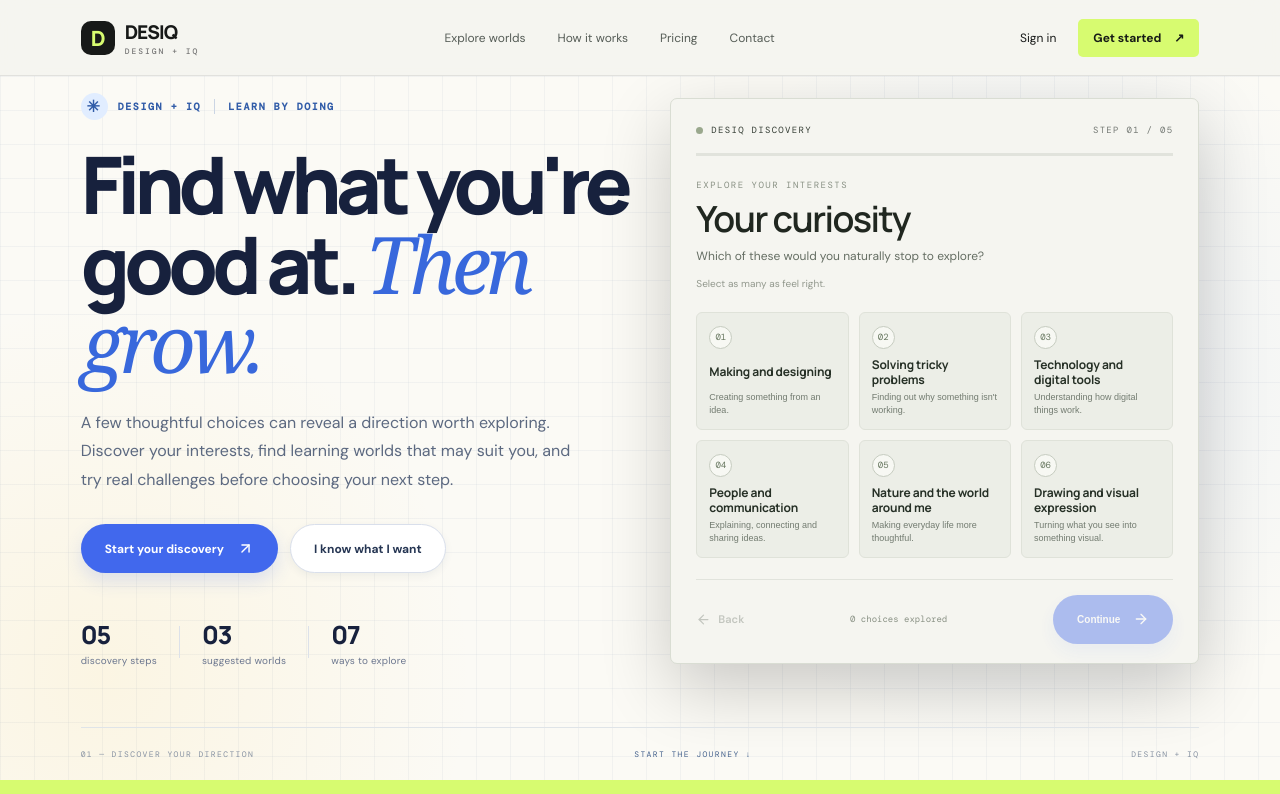
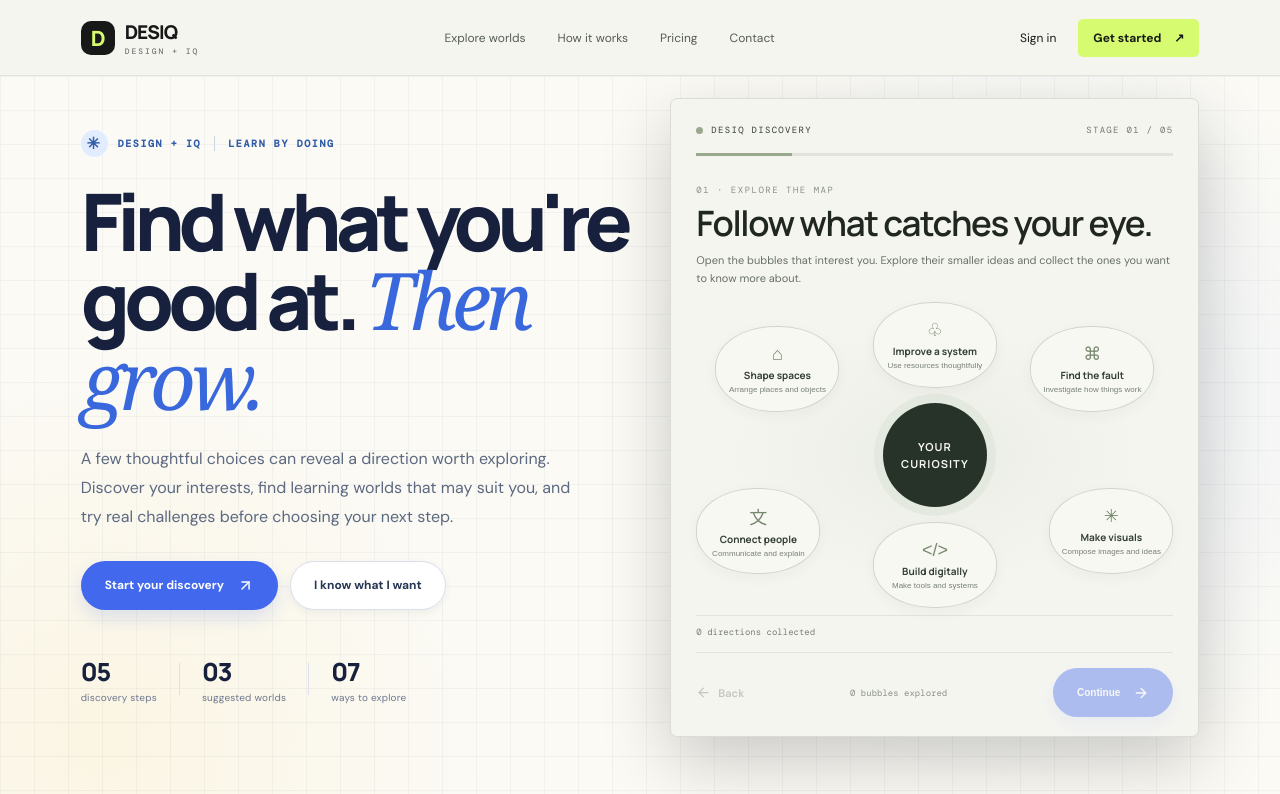
Before and after one commit to supportdesiq/desiq, a Next.js app: page / in a window 1280 px wide. Shown: the top 794 px of the page. Built offline with nearby package versions, Linux system fonts and the light colour scheme.

Commit message:
DESIQ Discovery Playground V2

```diff
--- a/components/DiscoveryGame.tsx
+++ b/components/DiscoveryGame.tsx
@@ -1,79 +1,90 @@
-"use client";
-
+ "use client";
 import { useMemo, useState } from "react";
 import Link from "next/link";
 import { ArrowLeft, ArrowRight, ArrowUpRight, Check, RotateCcw, Sparkles } from "lucide-react";
 import { subjects } from "@/lib/subjects";
 
-type Choice = { id: string; label: string; detail: string; scores: Record<string, number> };
-const stages: { title: string; prompt: string; choices: Choice[] }[] = [
- { title:"Your curiosity", prompt:"Which of these would you naturally stop to explore?", choices:[
-  {id:"make",label:"Making and designing",detail:"Creating something from an idea.",scores:{architecture:3,art:3,hardware:1}},
-  {id:"solve",label:"Solving tricky problems",detail:"Finding out why something isn't working.",scores:{it:3,hardware:2,"code-ai":2}},
-  {id:"tech",label:"Technology and digital tools",detail:"Understanding how digital things work.",scores:{it:2,hardware:2,"code-ai":3}},
-  {id:"people",label:"People and communication",detail:"Explaining, connecting and sharing ideas.",scores:{languages:3,it:1}},
-  {id:"nature",label:"Nature and the world around me",detail:"Making everyday life more thoughtful.",scores:{sustainability:3,architecture:1}},
-  {id:"visual",label:"Drawing and visual expression",detail:"Turning what you see into something visual.",scores:{art:3,architecture:2}}
- ]},
- { title:"Your kind of activity", prompt:"What would you most enjoy spending time doing?", choices:[
-  {id:"sketch",label:"Sketching or planning a space",detail:"Imagining how something could look or work.",scores:{architecture:3,art:2}},
-  {id:"fix",label:"Taking things apart and fixing them",detail:"Investigating parts, faults and solutions.",scores:{hardware:3,it:2}},
-  {id:"build-digital",label:"Building something on a computer",detail:"Trying tools, code or digital workflows.",scores:{"code-ai":3,it:1}},
-  {id:"explain",label:"Helping someone understand",detail:"Making a difficult idea feel simple.",scores:{languages:3,it:1}},
-  {id:"improve",label:"Making a process less wasteful",detail:"Finding practical ways to improve things.",scores:{sustainability:3,architecture:1}},
-  {id:"draw",label:"Drawing, observing or making art",detail:"Noticing details and expressing ideas.",scores:{art:3,architecture:1}}
- ]},
- { title:"How you approach things", prompt:"When you meet a new challenge, what sounds most like you?", choices:[
-  {id:"visualise",label:"I picture how it could look",detail:"I like to visualise possibilities first.",scores:{architecture:3,art:2}},
-  {id:"investigate",label:"I look for clues and test ideas",detail:"I prefer to understand the cause.",scores:{it:3,hardware:2,"code-ai":1}},
-  {id:"experiment",label:"I try tools and experiment",detail:"I learn by making and testing.",scores:{"code-ai":2,hardware:2,art:1}},
-  {id:"organise",label:"I organise the steps",detail:"I enjoy structure and clear communication.",scores:{languages:2,it:2,sustainability:1}},
-  {id:"impact",label:"I think about the bigger impact",detail:"I consider people and resources.",scores:{sustainability:3,architecture:1}}
- ]},
- { title:"A practical situation", prompt:"Which mini-mission would you choose first?", choices:[
-  {id:"room",label:"Plan a small, useful room",detail:"Balance space, comfort and function.",scores:{architecture:4}},
-  {id:"computer",label:"Find why a computer won't start",detail:"Work through symptoms and possible causes.",scores:{hardware:3,it:3}},
-  {id:"website",label:"Make a simple website or tool",detail:"Turn a small idea into a digital result.",scores:{"code-ai":4}},
-  {id:"campaign",label:"Create a clear message in another language",detail:"Help an idea reach more people.",scores:{languages:4}},
-  {id:"resource",label:"Reduce water or energy use",detail:"Find a practical everyday improvement.",scores:{sustainability:4}},
-  {id:"illustration",label:"Draw an object from observation",detail:"Use shape, line and proportion.",scores:{art:4}}
- ]},
- { title:"What you'd like to grow", prompt:"Which result would make you feel proud?", choices:[
-  {id:"spaces",label:"A space or design I planned",detail:"A thoughtful plan that solves a real need.",scores:{architecture:4}},
-  {id:"reliable",label:"A problem I diagnosed and fixed",detail:"A reliable solution that helps someone.",scores:{it:3,hardware:3}},
-  {id:"digital",label:"A digital project I created",detail:"A working tool, website or prototype.",scores:{"code-ai":4}},
-  {id:"change",label:"A positive change I helped make",detail:"A more sustainable way of doing something.",scores:{sustainability:4}},
-  {id:"communicate",label:"A message I communicated well",detail:"Helping people understand one another.",scores:{languages:4}},
-  {id:"artwork",label:"An artwork that feels like mine",detail:"A visual idea brought to life.",scores:{art:4}}
- ]}
+const worlds = Object.fromEntries(subjects.map(s=>[s.slug,s]));
+const interestNodes = [
+ {id:"space",name:"Shape spaces",hint:"Arrange places and objects",score:{architecture:4}},
+ {id:"repair",name:"Find the fault",hint:"Investigate how things work",score:{it:3,hardware:3}},
+ {id:"create",name:"Make visuals",hint:"Compose images and ideas",score:{art:4,architecture:1}},
+ {id:"digital",name:"Build digitally",hint:"Make tools and systems",score:{"code-ai":4,it:1}},
+ {id:"connect",name:"Connect people",hint:"Communicate and explain",score:{languages:4}},
+ {id:"improve",name:"Improve a system",hint:"Use resources thoughtfully",score:{sustainability:4}}
 ];
-const bySlug = Object.fromEntries(subjects.map(s=>[s.slug,s]));
+const activityOptions=[
+ {id:"hands",label:"Work with my hands",sub:"Build, arrange, repair",score:{architecture:2,hardware:2}},
+ {id:"visual",label:"Think in pictures",sub:"Sketch, compose, imagine",score:{architecture:2,art:3}},
+ {id:"logic",label:"Solve a puzzle",sub:"Test, reason, find patterns",score:{it:2,"code-ai":3,hardware:1}},
+ {id:"people",label:"Help someone",sub:"Explain, guide, communicate",score:{languages:3,it:1}},
+ {id:"systems",label:"Make things work better",sub:"Plan, improve, organise",score:{sustainability:3,it:1}}
+];
+const scenarioSteps=[
+ {id:"notice",label:"Notice what is happening",score:{it:2,hardware:1}},
+ {id:"ask",label:"Understand who it affects",score:{languages:2,it:1}},
+ {id:"test",label:"Try a small safe test",score:{it:2,hardware:2,"code-ai":1}},
+ {id:"plan",label:"Plan a better arrangement",score:{architecture:2,sustainability:1}},
+ {id:"make",label:"Create and review a solution",score:{art:1,architecture:1,"code-ai":2,sustainability:1}}
+];
+const puzzles=[
+ {q:"Which tile completes this simple sequence?",tiles:["○","○○","○○○","?"],answers:["○○○○","△△△△","□"],correct:"○○○○",score:{ "code-ai":2,hardware:1,it:1}},
+ {q:"A room feels crowded. What would you examine first?",tiles:["SPACE","LIGHT","FLOW","?"],answers:["MOVEMENT","COLOUR","NOISE"],correct:"MOVEMENT",score:{architecture:3,sustainability:1}},
+ {q:"A device stops working. What is the most useful first move?",tiles:["OBSERVE","CHECK","TEST","?"],answers:["NARROW IT DOWN","REPLACE EVERYTHING","GIVE UP"],correct:"NARROW IT DOWN",score:{it:2,hardware:2}}
+];
 export default function DiscoveryGame(){
  const [stage,setStage]=useState(0);
- const [selected,setSelected]=useState<string[][]>(stages.map(()=>[]));
+ const [picked,setPicked]=useState<string[]>([]);
+ const [ranked,setRanked]=useState<string[]>([]);
+ const [matches,setMatches]=useState<string[]>([]);
+ const [scenario,setScenario]=useState<string[]>([]);
+ const [puzzleIndex,setPuzzleIndex]=useState(0);
+ const [puzzleAnswer,setPuzzleAnswer]=useState("");
  const [complete,setComplete]=useState(false);
- const toggle=(id:string)=>setSelected(prev=>prev.map((arr,i)=>i===stage?(arr.includes(id)?arr.filter(x=>x!==id):[...arr,id]):arr));
- const scores=useMemo(()=>{
-  const total:Record<string,number>={};
-  selected.forEach((ids,i)=>ids.forEach(id=>{const c=stages[i].choices.find(x=>x.id===id);if(c)Object.entries(c.scores).forEach(([slug,n])=>total[slug]=(total[slug]||0)+n)}));
-  return total;
- },[selected]);
- const ranked=Object.entries(scores).sort((a,b)=>b[1]-a[1]).slice(0,3).map(([slug])=>bySlug[slug]).filter(Boolean);
- const answered=selected[stage].length>0;
- const reset=()=>{setStage(0);setSelected(stages.map(()=>[]));setComplete(false)};
+ const [expanded,setExpanded]=useState<string|null>(null);
+ const [scoreMap,setScoreMap]=useState<Record<string,number>>({});
+ const addScore=(score:Record<string,number>)=>setScoreMap(prev=>{const next={...prev};Object.entries(score).forEach(([k,v])=>next[k]=(next[k]||0)+v);return next});
+ const toggleInterest=(id:string)=>{const node=interestNodes.find(n=>n.id===id)!;setPicked(prev=>{const exists=prev.includes(id);if(!exists)addScore(node.score);return exists?prev.filter(x=>x!==id):[...prev,id]});setExpanded(id)};
+ const rankChoice=(id:string)=>{if(ranked.includes(id))return;setRanked(prev=>[...prev,id]);const opt=activityOptions.find(o=>o.id===id)!;addScore(opt.score)};
+ const scenarioChoice=(id:string)=>{if(scenario.includes(id))return;setScenario(prev=>[...prev,id]);const step=scenarioSteps.find(o=>o.id===id)!;addScore(step.score)};
+ const activePuzzle=puzzles[puzzleIndex];
+ const rankedWorlds=useMemo(()=>Object.entries(scoreMap).sort((a,b)=>b[1]-a[1]).slice(0,3).map(([slug])=>worlds[slug]).filter(Boolean),[scoreMap]);
+ const next=()=>{setExpanded(null);if(stage===4)setComplete(true);else setStage(s=>s+1)};
+ const back=()=>{if(complete){setComplete(false);setStage(4)}else setStage(s=>Math.max(0,s-1))};
+ const reset=()=>{setStage(0);setPicked([]);setRanked([]);setMatches([]);setScenario([]);setPuzzleIndex(0);setPuzzleAnswer("");setScoreMap({});setComplete(false);setExpanded(null)};
+ const canContinue=[picked.length>0,ranked.length>=2,puzzleAnswer!=="",scenario.length>=2,matches.length>=1][stage];
  return <div className="discovery-panel" id="discovery-game">
-  <div className="discovery-panel-top"><span><i/> DESIQ DISCOVERY</span><span>{complete?"YOUR RESULT":`STEP 0${stage+1} / 05`}</span></div>
+  <div className="discovery-panel-top"><span><i/> DESIQ DISCOVERY</span><span>{complete?"YOUR DISCOVERY":`STAGE 0${stage+1} / 05`}</span></div>
+  <div className="discovery-progress"><span style={{width:`${complete?100:((stage+1)/5)*100}%`}}/></div>
   {!complete ? <>
-   <div className="discovery-progress"><span style={{width:`${(stage/5)*100}%`}}/></div>
-   <div className="discovery-question"><div className="discovery-stage-label">EXPLORE YOUR INTERESTS</div><h2>{stages[stage].title}</h2><p>{stages[stage].prompt}</p><small>Select as many as feel right.</small></div>
-   <div className="discovery-bubbles">{stages[stage].choices.map((c,i)=><button type="button" key={c.id} onClick={()=>toggle(c.id)} className={`discovery-bubble bubble-${i%6} ${selected[stage].includes(c.id)?"is-selected":""}`} aria-pressed={selected[stage].includes(c.id)}>
-    <span className="bubble-check">{selected[stage].includes(c.id)?<Check size={13}/>:<span>{String(i+1).padStart(2,"0")}</span>}</span><b>{c.label}</b><small>{c.detail}</small>
-   </button>)}</div>
-   <div className="discovery-controls"><button className="discovery-back" type="button" onClick={()=>stage===0?reset():setStage(stage-1)} disabled={stage===0}><ArrowLeft size={15}/> Back</button><span>{selected.reduce((n,a)=>n+a.length,0)} choices explored</span><button className="button discovery-next" type="button" disabled={!answered} onClick={()=>stage===4?setComplete(true):setStage(stage+1)}>{stage===4?"See my directions":"Continue"} <ArrowRight size={16}/></button></div>
+   {stage===0&&<section className="discovery-stage">
+    <div className="discovery-stage-label">01 · EXPLORE THE MAP</div><h2>Follow what catches your eye.</h2><p>Open the bubbles that interest you. Explore their smaller ideas and collect the ones you want to know more about.</p>
+    <div className="discovery-orbit"><div className="orbit-core">YOUR<br/>CURIOSITY</div>{interestNodes.map((n,i)=><button key={n.id} type="button" onMouseEnter={()=>setExpanded(n.id)} onFocus={()=>setExpanded(n.id)} onClick={()=>toggleInterest(n.id)} className={`orbit-node orbit-${i+1} ${picked.includes(n.id)?"chosen":""} ${expanded===n.id?"expanded":""}`}><span>{picked.includes(n.id)?<Check size={13}/>:["⌂","⌘","✳","</>","文","♧"][i]}</span><b>{n.name}</b><small>{n.hint}</small></button>)}</div>
+    <div className="discovery-selected-line">{picked.length} directions collected <span>{picked.map(id=>interestNodes.find(n=>n.id===id)?.name).join(" · ")}</span></div>
+   </section>}
+   {stage===1&&<section className="discovery-stage">
+    <div className="discovery-stage-label">02 · BUILD YOUR MIX</div><h2>Put the activities in your order.</h2><p>Tap the activities you would most like to try. Your first pick becomes your top preference. You can choose at least two.</p>
+    <div className="activity-board">{activityOptions.map((o,i)=><button key={o.id} type="button" onClick={()=>rankChoice(o.id)} disabled={ranked.includes(o.id)} className={`activity-tile ${ranked.includes(o.id)?"ranked":""}`}><span className="activity-rank">{ranked.includes(o.id)?String(ranked.indexOf(o.id)+1).padStart(2,"0"):String(i+1).padStart(2,"0")}</span><b>{o.label}</b><small>{o.sub}</small>{ranked.includes(o.id)&&<Check size={16}/>}</button>)}</div>
+    <div className="discovery-selected-line">Your order <span>{ranked.map(id=>activityOptions.find(o=>o.id===id)?.label).join(" → ")||"Choose the activities that appeal to you"}</span></div>
+   </section>}
+   {stage===2&&<section className="discovery-stage">
+    <div className="discovery-stage-label">03 · SPOT THE CONNECTION</div><h2>A little pattern challenge.</h2><p>Look at the sequence and choose what you think comes next. This is just a playful clue about how you like to approach things.</p>
+    <div className="pattern-board"><div className="pattern-question">{activePuzzle.q}</div><div className="pattern-tiles">{activePuzzle.tiles.map((t,i)=><div className={`pattern-tile ${t==="?"?"missing":""}`} key={i}>{t}</div>)}</div><div className="pattern-answers">{activePuzzle.answers.map(a=><button key={a} type="button" onClick={()=>{if(!puzzleAnswer){setPuzzleAnswer(a);if(a===activePuzzle.correct)addScore(activePuzzle.score);else addScore({"art":1,"languages":1})}}} className={puzzleAnswer===a?"selected":""} disabled={!!puzzleAnswer}>{a}</button>)}</div><div className="pattern-feedback">{puzzleAnswer?(puzzleAnswer===activePuzzle.correct?"Nice connection.":"Interesting choice. There can be different ways to think about a pattern."):"Choose the tile that feels right."}</div><button type="button" className="puzzle-refresh" onClick={()=>{setPuzzleIndex(i=>(i+1)%puzzles.length);setPuzzleAnswer("")}}>Try a different puzzle ↻</button></div>
+   </section>}
+   {stage===3&&<section className="discovery-stage">
+    <div className="discovery-stage-label">04 · CHOOSE YOUR APPROACH</div><h2>Imagine something needs improving.</h2><p>There is no single correct route. Tap the actions you would naturally take. Add at least two to build your approach.</p>
+    <div className="scenario-board"><div className="scenario-brief"><span>YOUR MISSION</span><b>A shared workspace feels confusing and difficult to use.</b><small>How would you start making it better?</small></div><div className="scenario-actions">{scenarioSteps.map((s,i)=><button key={s.id} type="button" onClick={()=>scenarioChoice(s.id)} disabled={scenario.includes(s.id)} className={scenario.includes(s.id)?"done":""}><span>{scenario.includes(s.id)?<Check size={14}/>:`0${i+1}`}</span>{s.label}<ArrowUpRight size={14}/></button>)}</div><div className="scenario-sequence">{scenario.map((id,i)=><span key={id}>{i+1}. {scenarioSteps.find(s=>s.id===id)?.label}</span>)}</div></div>
+   </section>}
+   {stage===4&&<section className="discovery-stage">
+    <div className="discovery-stage-label">05 · YOUR INTEREST MAP</div><h2>Look at the directions you've explored.</h2><p>Tap a direction to see how it connects to the things you selected. Choose the one you'd most like to explore next.</p>
+    <div className="interest-map">{subjects.map(s=>{const n=scoreMap[s.slug]||0;return <button type="button" key={s.slug} onClick={()=>{if(!matches.includes(s.slug))addScore({[s.slug]:1});setMatches(prev=>prev.includes(s.slug)?prev.filter(x=>x!==s.slug):[...prev,s.slug])}} className={matches.includes(s.slug)?"map-picked":""}><span>{s.icon}</span><b>{s.short}</b><small>{n?`${n} interest signals`:"A new direction to explore"}</small>{matches.includes(s.slug)&&<Check size={14}/>}</button>})}</div>
+    <div className="discovery-selected-line">{matches.length} directions you want to explore <span>Choose at least one to reveal your profile.</span></div>
+   </section>}
+   <div className="discovery-controls"><button className="discovery-back" type="button" onClick={back} disabled={stage===0}><ArrowLeft size={15}/> Back</button><span>{stage===0?`${picked.length} bubbles explored`:stage===1?`${ranked.length} activities ranked`:stage===2?"Pattern activity":stage===3?`${scenario.length} actions chosen`:`${matches.length} directions saved`}</span><button className="button discovery-next" type="button" disabled={!canContinue} onClick={next}>{stage===4?"Reveal my direction":"Continue"} <ArrowRight size={16}/></button></div>
   </>:<div className="discovery-results">
-   <div className="discovery-stage-label">YOUR DESIQ STARTING POINT</div><h2>Your curiosity has a direction.</h2><p className="discovery-result-intro">Based on the interests and activities you selected, these are three learning worlds worth exploring. They are suggestions to help you get started—not a formal aptitude assessment.</p>
-   <div className="discovery-result-list">{ranked.map((s,i)=><article className="discovery-result-card" key={s.slug}><div className="result-rank">0{i+1}</div><div className="result-icon">{s.icon}</div><div className="result-copy"><b>{s.short}</b><span>{s.tagline}</span><small>{s.description}</small></div><Link href={s.slug==="it"?"/subjects/it-support":`/subjects/${s.slug}`} aria-label={`Explore ${s.short}`}><ArrowUpRight size={18}/></Link></article>)}</div>
-   <div className="discovery-free-note"><Sparkles size={17}/><div><b>Try before you decide.</b><span>Explore the subject page and start with its available introductory challenges.</span></div></div>
+   <div className="discovery-stage-label">YOUR DESIQ DISCOVERY PROFILE</div><h2>Your curiosity has a direction.</h2><p className="discovery-result-intro">Your choices point to these learning worlds. They are starting points based on what you explored—not a formal aptitude test.</p>
+   <div className="discovery-result-list">{(rankedWorlds.length?rankedWorlds:subjects.slice(0,3)).map((s,i)=><article className="discovery-result-card" key={s.slug}><div className="result-rank">0{i+1}</div><div className="result-icon">{s.icon}</div><div className="result-copy"><b>{s.short}</b><span>{s.tagline}</span><small>{s.description}</small></div><Link href={s.slug==="it"?"/subjects/it-support":`/subjects/${s.slug}`} aria-label={`Explore ${s.short}`}><ArrowUpRight size={18}/></Link></article>)}</div>
+   <div className="discovery-free-note"><Sparkles size={17}/><div><b>Try before you decide.</b><span>Explore your recommended worlds and start with introductory challenges.</span></div></div>
    <div className="discovery-controls result-controls"><button className="discovery-back" type="button" onClick={reset}><RotateCcw size={15}/> Explore again</button><Link className="button discovery-next" href="#worlds">See all seven worlds <ArrowRight size={16}/></Link></div>
   </div>}
  </div>
```
Also changed, not shown: app/globals.css.
